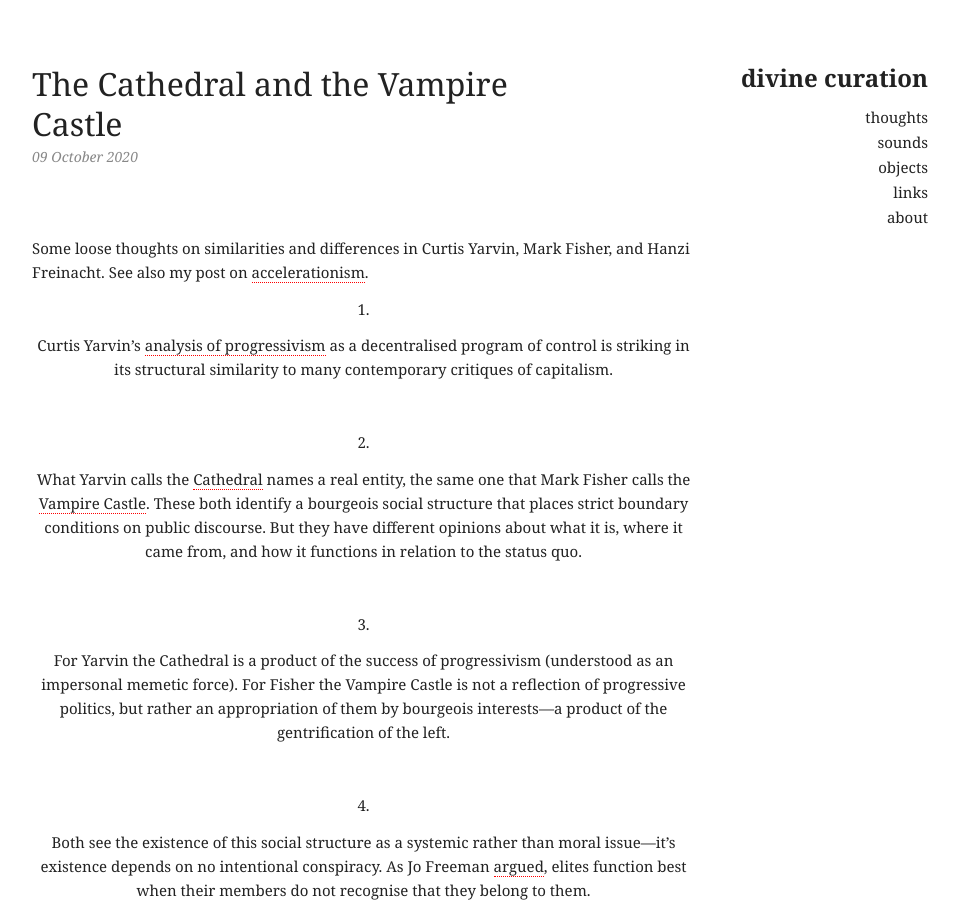
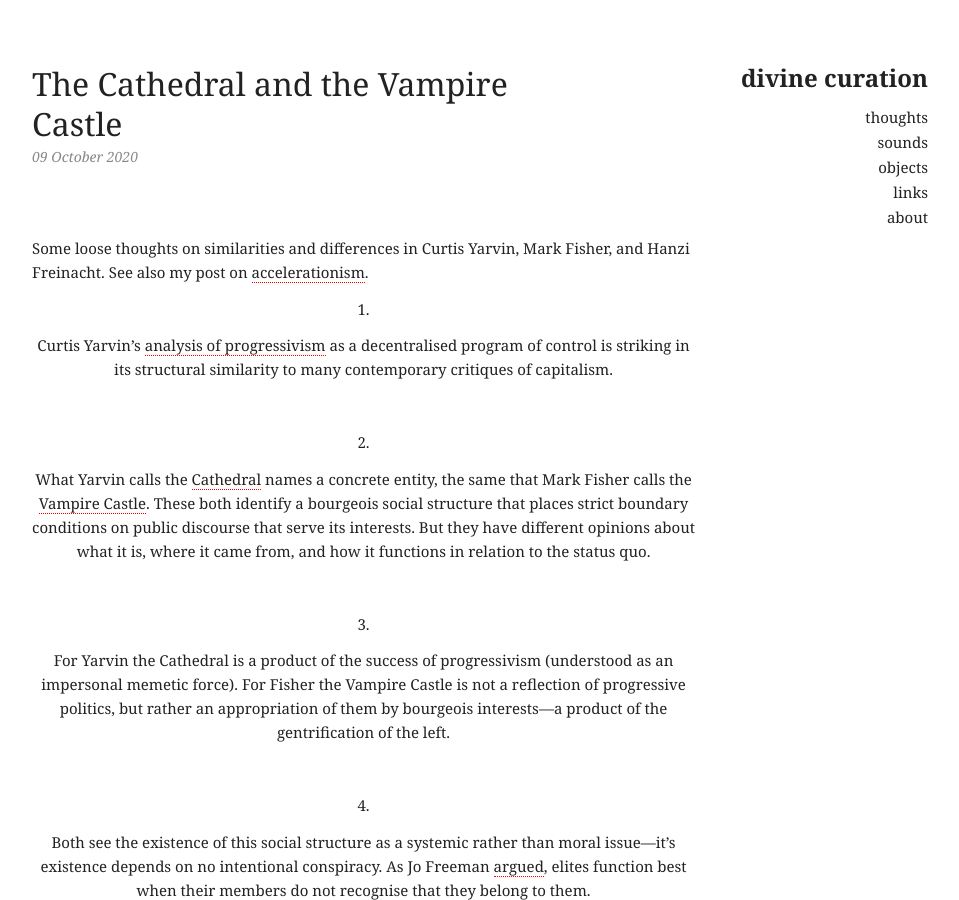
Before and after one commit to divinecuration/divinecuration.github.io, a Jekyll site: the page built from _posts/2020-10-08-thoughts-nRx.md, in a window 1280 px wide and 900 px high. Shown: the whole window, without its empty margins (160-1119 px from the left). Built offline with Jekyll 4.4.1, drawn with Linux system fonts in a browser that asks for light colours; nearby versions of some CDN libraries.

Commit message:
Update 2020-10-08-thoughts-nRx.md

```diff
--- a/_posts/2020-10-08-thoughts-nRx.md
+++ b/_posts/2020-10-08-thoughts-nRx.md
@@ -14,7 +14,7 @@
 <br />
 <p style="text-align: center;">2.</p>
 
-<p markdown="1" style="text-align: center;">What Yarvin calls the [Cathedral](https://www.unqualified-reservations.org/2008/05/ol4-dr-johnsons-hypothesis/) names a real entity, the same one that Mark Fisher calls the [Vampire Castle](https://www.opendemocracy.net/en/opendemocracyuk/exiting-vampire-castle/). These both identify a bourgeois social structure that places strict boundary conditions on public discourse. But they have different opinions about what it is, where it came from, and how it functions in relation to the status quo.</p>
+<p markdown="1" style="text-align: center;">What Yarvin calls the [Cathedral](https://www.unqualified-reservations.org/2008/05/ol4-dr-johnsons-hypothesis/) names a concrete entity, the same that Mark Fisher calls the [Vampire Castle](https://www.opendemocracy.net/en/opendemocracyuk/exiting-vampire-castle/). These both identify a bourgeois social structure that places strict boundary conditions on public discourse that serve its interests. But they have different opinions about what it is, where it came from, and how it functions in relation to the status quo.</p>
 
 <br />
 <p style="text-align: center;">3.</p>
```
